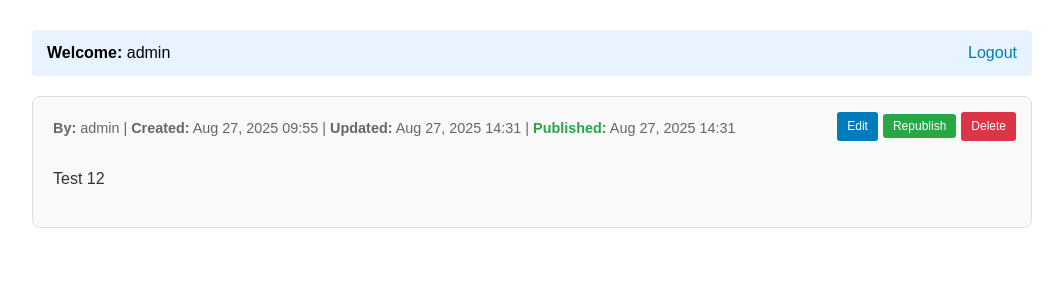
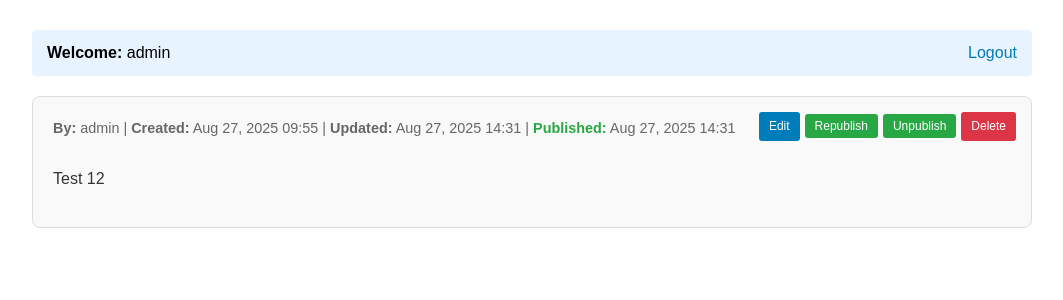
Before and after one commit to minddirkstrict/django-cms-with-opa, a Django app: template cms/templates/cms/entry_list.html in a window 1280 px wide. Shown: the part 131-431 px from the top of the page, without its empty margins (108-1171 px from the left). Run offline with Django 5.2, Linux system fonts and the light colour scheme; the template is opened without the code that fills it: values that come from a table or form of the project are taken from there, others are empty; a user stored in the database is signed in; data comes from the database, SQL or seed files in the repository; both versions use the stored data as it was after the commit.

Commit message:
Unpublish an Entry

```diff
--- a/cms/models.py
+++ b/cms/models.py
@@ -33,6 +33,13 @@ class Entry(models.Model):
             },
         )
 
+    def unpublish(self):
+        PublishedEntries.objects.filter(
+            original_entry=self,
+        ).delete()
+        self.published_at = None
+        self.save()
+
     class Meta:
         verbose_name_plural = "entries"
 
--- a/cms/templates/cms/entry_list.html
+++ b/cms/templates/cms/entry_list.html
@@ -77,6 +77,10 @@
             background: #28a745;
             color: white;
         }
+        .btn-unpublish {
+            background: #28a745;
+            color: white;
+        }
         .btn-publish:hover {
             background: #218838;
         }
@@ -151,6 +155,13 @@
                                         onclick="return confirm('Publish this entry? It will be publicly visible.')">Publish</button>
                             {% endif %}
                         </form>
+                        {% if entry.is_published %}
+                        <form method="post" action="{% url 'cms:entry_unpublish' entry.pk %}" style="display: inline;">
+                            {% csrf_token %}
+                            <button type="submit" class="btn-small btn-unpublish"
+                                    onclick="return confirm('Unpublish this entry? It will no longer be publicly visible.')">Unpublish</button>
+                        </form>
+                        {% endif %}
                         <a href="{% url 'cms:entry_delete' entry.pk %}" class="btn-small btn-delete"
                            onclick="return confirm('Are you sure you want to delete this entry?')">Delete</a>
                     </div>
--- a/cms/urls.py
+++ b/cms/urls.py
@@ -19,6 +19,11 @@ urlpatterns = [
         views.EntryPublishView.as_view(),
         name="entry_publish",
     ),
+    path(
+        "unpublish/<int:pk>/",
+        views.EntryUnpublishView.as_view(),
+        name="entry_unpublish",
+    ),
 ]
 
 # Public URLs (outside the cms app namespace)
```
Also changed, not shown: cms/views.py (+17 -0 lines), db.sqlite3.
